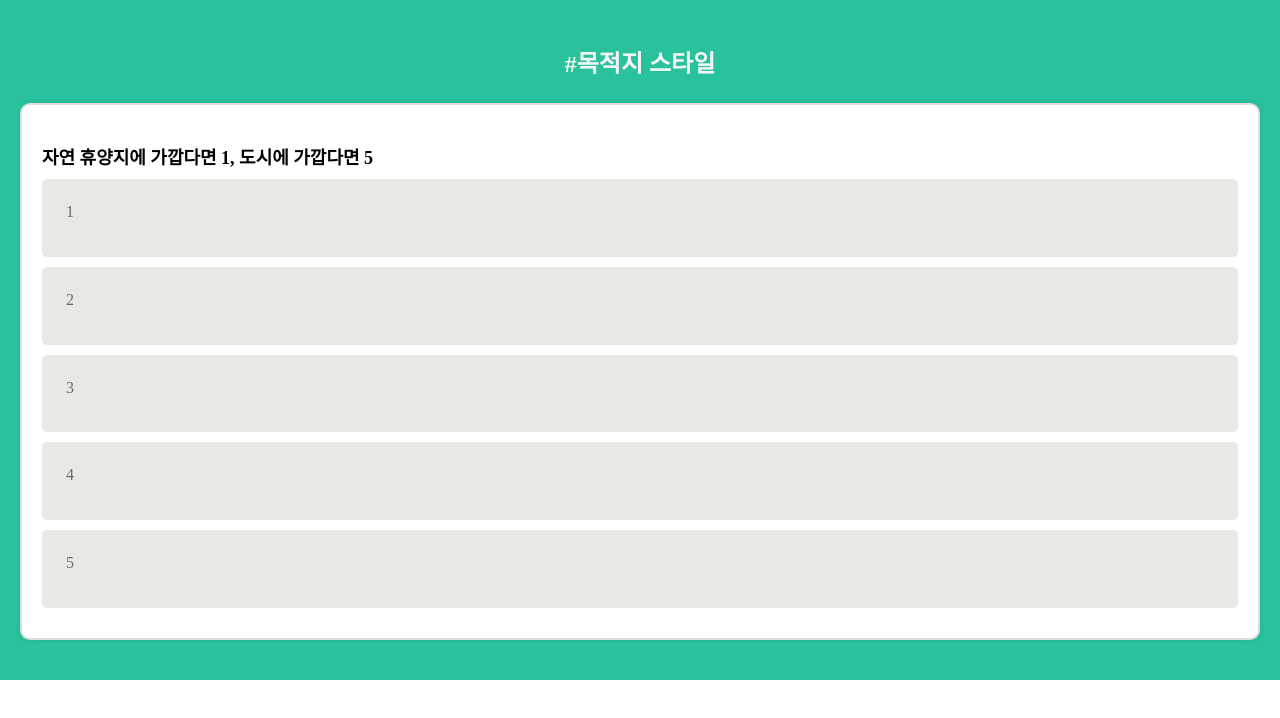
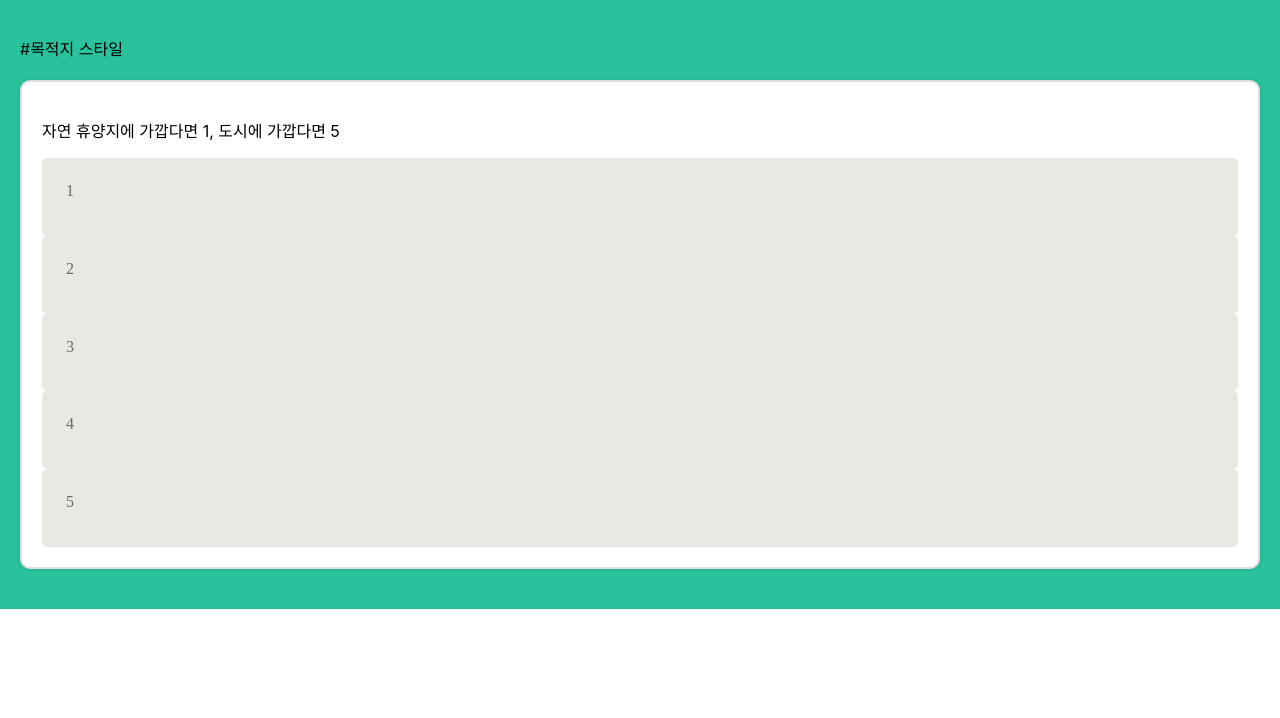
Before and after one commit to TravelEye/TravelEye-FRONTEND, a React (Create React App) app: page / in a window 1280 px wide. Shown: the top 718 px of the page. Built offline with nearby package versions, Linux system fonts and the light colour scheme.

Commit message:
10/28 설문조사

```diff
--- a/src/pages/SurveyPage.jsx
+++ b/src/pages/SurveyPage.jsx
@@ -1,7 +1,6 @@
 import React, { useState } from "react";
-import "../SurveyPage.css";
 import styled from "styled-components";
-/*import "./fonts/Font.css";*/
+
 const SurveyContainer = styled.div`
   padding: 20px 20px 20px 20px;
   background-color: rgb(41, 194, 156);
@@ -29,6 +28,13 @@ const SelectButton = styled.div`
 `;
 
 function SurveyPage() {
+  const [currentQuestion, setCurrentQuestion] = useState(0);
+  const [currentTheme, setCurrentTheme] = useState(0);
+  const [showSubmit, setShowSubmit] = useState(false); // 상태 추가
+  const [showResults, setShowResults] = useState(false);
+  const [answers, setAnswers] = useState({});
+  const [currentAnswerKey, setCurrentAnswerKey] = useState(0);
+
   const themes = [
     "목적지 스타일",
     "목적지 스타일",
@@ -49,8 +55,8 @@ function SurveyPage() {
     "맛집 딱히 상관없다면 1, 맛집 식도락 여행하고 싶으면 5",
     "당일치기 여행에 가깝다면 1, 숙소 필수라면 5",
     "불편해도 싸면 장땡 1 비싸도 편하길 원하면 5",
-    // 다른 질문들을 여기에 추가
   ];
+
   const answerKeys = [
     "preferNatureThanCity",
     "preferNewCity",
@@ -61,6 +67,7 @@ function SurveyPage() {
     "preferDayTrip",
     "preferCheapHotelThanComfort",
   ];
+
   const answerOptions = [
     ["1", "2", "3", "4", "5"],
     ["1", "2", "3", "4", "5"],
@@ -70,33 +77,39 @@ function SurveyPage() {
     ["1", "2", "3", "4", "5"],
     ["1", "2", "3", "4", "5"],
     ["1", "2", "3", "4", "5"],
-    // 다른 질문에 대한 선택지 배열을 추가
   ];
 
-  const [currentQuestion, setCurrentQuestion] = useState(0);
-  const [currentTheme, setCurrentTheme] = useState(0);
-  const [answers, setAnswers] = useState([]);
-  const [currentAnswerKey, setCurrentAnswerKey] = useState(0);
+  const handleNextQuestion = (question, answer) => {
+    const updatedAnswers = { ...answers, [question]: parseInt(answer, 10) };
+    setAnswers(updatedAnswers);
 
-  const handleNextQuestion = (question, answer) => {
-    const answerObject = { [question]: answer };
-    setAnswers([...answers, answerObject]);
-    if (currentQuestion <= questions.length - 1) {
+    if (currentQuestion < questions.length - 1) {
       setCurrentQuestion(currentQuestion + 1);
       setCurrentTheme(currentTheme + 1);
       setCurrentAnswerKey(currentAnswerKey + 1);
-    } else {
-      console.log("수고요");
+    } else if (currentQuestion === questions.length - 1) {
+      setShowSubmit(true);
     }
   };
 
-  console.log(answers);
+  const handleSubmit = (event) => {
+    event.preventDefault(); // 폼 기본 동작 막아주는 거
+
+    const answersJSON = JSON.stringify(answers); // JSON으로 변환
+
+    console.log(answersJSON);
+    setShowResults(true);
+  };
 
   return (
     <SurveyContainer>
+      {showResults ? (
+        <div>
+          <p className="completeSurvey">수고하셨습니다!</p>
+        </div>
+      ) : (
+        <form>
           <p className="survey-title">#{themes[currentTheme]}</p>
-
-      {currentQuestion < questions.length ? (
           <QuestionContainer>
             <p className="question">{questions[currentQuestion]}</p>
             <div className="answer-options">
@@ -114,11 +127,44 @@ function SurveyPage() {
               ))}
             </div>
           </QuestionContainer>
-      ) : (
-        <p className="completeSurvey">수고하셨습니다!</p>
+          {showSubmit && ( //showSubmit은 마지막 질문의 선택지가 눌리면 -> hadleNextQuestion 동작 -> 그때서야 true가 됨. (= 제출 버튼 생성)
+            <button type="submit" onClick={handleSubmit}>
+              제출
+            </button>
+            // 버튼 눌리면 -> handleSubmit -> setShowResults가 true가 되면서 -> 설문조사 완료했다는 페이지, 혹은 렌더링 페이지로 넘어가면 될듯
+          )}
+        </form>
       )}
     </SurveyContainer>
   );
 }
 
 export default SurveyPage;
+
+/*const handleSubmit = (event) => {
+  event.preventDefault(); // 폼의 기본 동작 방지
+
+  // answers를 JSON 형식으로 변환
+  const answersJSON = JSON.stringify(answers);
+
+  fetch('/survey', { // 서버의 URL로 바꾸세요
+    method: 'POST', // POST 메서드를 사용
+    headers: {
+      'Content-Type': 'application/json', // JSON 데이터를 보낸다고 명시
+    },
+    body: answersJSON, // JSON 형식의 데이터를 요청 본문에 넣음
+  })
+    .then((response) => {
+      if (!response.ok) {
+        throw new Error('Network response was not ok');
+      }
+      return response.json();
+    })
+    .then((data) => {
+      console.log('서버로부터 응답 받음:', data);
+      setShowResults(true); // 서버로부터 응답을 성공적으로 받았을 때 결과를 표시
+    })
+    .catch((error) => {
+      console.error('오류:', error);
+    });
+};*/
```
Lines whose indentation alone changed are shown as unchanged.
